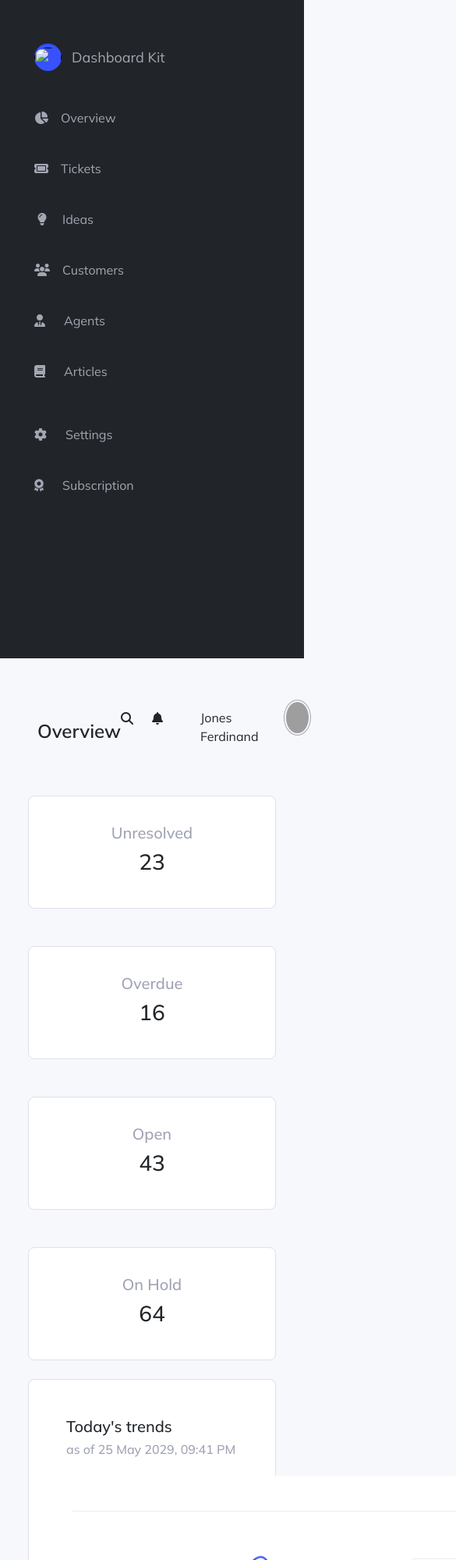
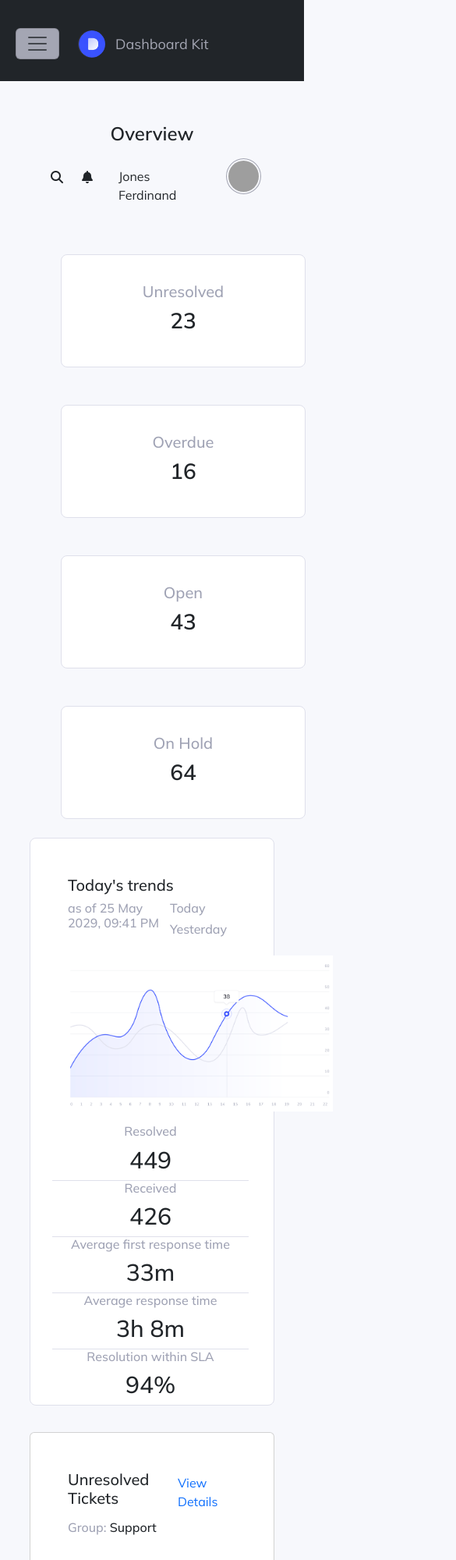
Before and after one commit to bignacio-seneca/BeatriceIgnacio_Boostrap, a website: page public/index.html in a window 390 px wide. Shown: the top 2000 px of the page at 78% size, 585 px wide, since content can reach past the window. Drawn offline with nearby package versions, Linux system fonts and the light colour scheme; grey boxes are pictures that could not be loaded.

Commit message:
Mobile Responsive
Now mobile responsive

```diff
--- a/public/assets/css/style.css
+++ b/public/assets/css/style.css
@@ -3,6 +3,15 @@ body{
     height:100%;
     font-family: Mulish;
 }
+
+h6 {
+    font-family: Mulish;
+}
+
+.secondheader{
+    font-size: 16px;
+}
+
 
 .profile{
     outline: 1px solid #A4A6B3;
@@ -21,7 +30,8 @@ body{
     width: 35px;
     height: 35px;
     margin-right: 13px;
-    background-color: #3751FF;
+    background-image: url('../css/logo.png');
+    background-size: cover;
 }
 
 .navbar a {
@@ -60,6 +70,10 @@ body{
     background-color: #ffffff;
 }
 
+.card-title{
+    font-weight: 600;
+}
+
 .grey-left-outline{
     border-left: 1px solid #DFE0EB;
     background-color: #ffffff;
@@ -78,7 +92,6 @@ body{
 .graph {
     background-image: url(../css/graph.png);
     background-size: contain;
-    /* background-color: #9FA2B4; */
     width: 800px;
     height: 480px;
 }
@@ -92,18 +105,6 @@ body{
     height: 240px;
 }
 
-
-.pink{
-    background-color: pink;
-}
-
-.green{
-    background-color: #29CC97;
-}
-
-.blue {
-    background-color: blueviolet;
-}
 
 .yellow{
     background-color: #FEC400;
@@ -126,3 +127,164 @@ input[type="radio"] {
 .header-icons {
     margin-top: 13px;
 }
+
+.navbar-toggler{
+    background-color: #A4A6B3;
+}
+
+.green{
+    background-color: green;
+}
+
+.second-number{
+    font-size: 30px;
+    font-family: Mulish;
+}
+
+.dash {
+    padding-left: 50px;
+    padding-right: 50px;
+}
+
+
+@media (max-width: 375px){
+
+    .top-card{
+        margin-left: -40px;
+    }
+
+    #menu {
+        position: relative;
+        left: -250px;
+        top: 40px;
+
+    }
+
+    .navbar{
+        position: relative;
+        top: -20px;
+    }
+
+    .header-icons {
+        position: relative;
+        right: -15px;
+    }
+
+    .title{
+        position: relative;
+        top: -9px;
+    }
+
+    .graph {
+        margin-left: -70px;
+        transform: scale(0.6);
+    }
+
+
+    .secondrow {
+        display: flex;
+        flex-direction: column;
+    }
+
+    .grey-left-outline {
+        border-left: none;
+        position: relative;
+        left: -20px;
+    }
+
+    .bottom-card{
+        margin-top: 10px;
+    }
+
+
+    .header{
+        display: flex;
+        flex-direction: column;
+    }
+
+    .days {
+        display: flex;
+        flex-direction: column;
+        margin-left: 10px;
+    }
+
+    .h5mobile{
+        text-align: center;
+    }
+
+    .dash{
+        padding-left: -10px;
+    }
+
+
+}
+
+@media (max-width: 600px){
+
+
+    #menu {
+        position: relative;
+        left: -250px;
+        top: 40px;
+
+    }
+
+    .navbar{
+        position: relative;
+        top: -20px;
+    }
+
+    .header-icons {
+        position: relative;
+        right: -15px;
+    }
+
+    .title{
+        position: relative;
+        top: -9px;
+    }
+
+    .graph {
+        background-image: url(../css/graph.png);
+        background-size: contain;
+        width: 340px;
+        height: 200px;
+    }
+
+    .secondrow {
+        display: flex;
+        flex-direction: column;
+    }
+
+    .grey-left-outline {
+        border-left: none;
+        position: relative;
+        left: -20px;
+    }
+
+    .bottom-card{
+        margin-top: 10px;
+    }
+
+
+    .header{
+        display: flex;
+        flex-direction: column;
+    }
+
+    .days {
+        display: flex;
+        flex-direction: column;
+        margin-left: 10px;
+    }
+
+    .h5mobile{
+        text-align: center;
+    }
+
+    .toprow{
+        position: relative;
+        left: 40px;
+    }
+
+}
--- a/public/index.html
+++ b/public/index.html
@@ -36,22 +36,34 @@
         col-sm-2: take up 2/12 columns from small to xl
         col-2: take up 2/12 columns on mobile-->
 
-      <div class="col-sm-2 d-flex flex-column justify-content-between bg-dark min-vh-100">
-        <nav class="navbar mt-5 ms-2">
-          <div>
+      <div class="sidebar col-sm-2 d-flex flex-column bg-dark">
+
+        <nav class="navbar navbar-expand-sm d-flex flex-column mt-5 ms-2 align-items-start">
+
+          <div class="d-flex">
             <!--logo and brand-->
             <!--align-items-center: vertically center
               ms-4: add margin to the left (start)-->
-            <a href="" class="text-decoration-none d-flex align-items-center ms-4 mb-4 text-white">
-              <img src="" alt="" class="navbar-brand logo">
+            <button class="navbar-toggler" type="button" data-bs-toggle="collapse" data-bs-target="#menu"
+              aria-controls="navbarNav" aria-expanded="false" aria-label="Toggle navigation">
+              <span class="navbar-toggler-icon"></span>
+            </button>
+
+            <a href="" class="text-decoration-none d-flex align-items-center ms-4 text-white">
+              <div class="navbar-brand logo"></div>
               <span class="brand">Dashboard Kit</span>
             </a>
+
           </div>
 
-          <div id="menu" class="mt-3 ms-2">
+
+
+
+          <div id="menu" class="collapse navbar-collapse mt-5">
+            <div class="d-flex flex-column ">
               <ul class="nav d-flex flex-column">
 
-              <li>
+                <li class="nav-item">
                   <a href="" class="nav-link d-flex">
                     <div class="icon d-flex align-items-center me-3">
                       <i class="fa-solid fa-chart-pie"></i>
@@ -60,7 +72,7 @@
                   </a>
                 </li>
 
-              <li>
+                <li class="nav-item">
                   <a href="" class="nav-link d-flex">
                     <div class="icon d-flex align-items-center me-3">
                       <i class="fa-solid fa-ticket"></i>
@@ -69,7 +81,7 @@
                   </a>
                 </li>
 
-              <li>
+                <li class="nav-item">
                   <a href="" class="nav-link d-flex">
                     <div class="icon d-flex justify-content-center align-items-center me-3">
                       <i class="fa-solid fa-lightbulb me-1 ms-1"></i>
@@ -78,7 +90,7 @@
                   </a>
                 </li>
 
-              <li>
+                <li class="nav-item">
                   <a href="" class="nav-link d-flex">
                     <div class="icon d-flex justify-content-center align-items-center me-3">
                       <i class="fa-solid fa-users"></i>
@@ -87,7 +99,7 @@
                   </a>
                 </li>
 
-              <li>
+                <li class="nav-item">
                   <a href="" class="nav-link d-flex">
                     <div class="icon d-flex justify-content-center align-items-center me-3">
                       <i class="fa-solid fa-user-tie me-2"></i>
@@ -95,7 +107,7 @@
                     <span>Agents</span>
                   </a>
                 </li>
-              <li>
+                <li class="nav-item">
                   <a href="" class="nav-link d-flex">
                     <div class="icon d-flex justify-content-center align-items-center me-3">
                       <i class="fa-solid fa-book me-2"></i>
@@ -107,7 +119,7 @@
 
               <ul class="nav d-flex flex-column mt-3">
 
-              <li>
+                <li class="nav-item">
                   <a href="" class="nav-link d-flex">
                     <div class="icon d-flex justify-content-center align-items-center me-3">
                       <i class="fa-solid fa-gear me-2"></i>
@@ -116,7 +128,7 @@
                   </a>
                 </li>
 
-              <li>
+                <li class="nav-item">
                   <a href="" class="nav-link d-flex">
                     <div class="icon d-flex justify-content-center align-items-center me-3">
                       <i class="fa-solid fa-award me-2"></i>
@@ -124,16 +136,20 @@
                     <span>Subscription</span>
                   </a>
                 </li>
+
               </ul>
+            </div>
+
           </div>
         </nav>
       </div>
 
+
       <!-- DASHBOARD -->
-      <div class="col-sm-10 mt-5 px-5 ">
+      <div class="col-sm-10 mt-5 dash">
 
         <!-- HEADER -->
-        <div class="d-flex justify-content-between align-items-center">
+        <div class="header d-flex justify-content-between align-items-center">
           <span class="title">Overview</span>
 
           <!-- ICONS & PROFILE -->
@@ -151,7 +167,8 @@
         </div>
 
         <!-- Top Row -->
-        <div class="row justify-content-between">
+        <div class="row justify-content-between toprow">
+
           <div class="card top-card card-outline col-sm-3 mt-5 align-items-center justify-content-center">
             <h5 class="grey-header">Unresolved</h5>
             <h1 class="card-title">23</h1>
@@ -168,17 +185,18 @@
             <h5 class="grey-header">On Hold</h5>
             <h1 class="card-title">64</h1>
           </div>
+
         </div>
 
         <!-- 2nd Row -->
         <div class="row">
-          <div class="d-flex card-outline col-sm-12 mt-4 ps-5">
+          <div class="secondrow d-flex card-outline col-sm-12 mt-4 ps-5">
             <div class="col-sm-8">
               <h5 class="mt-5">Today's trends</h5>
               <div class="d-flex justify-content-between">
                 <h6 class="grey-header">as of 25 May 2029, 09:41 PM</h6>
 
-                <div class="d-flex">
+                <div class="d-flex days">
                   <h6 class="grey-header me-5">Today</h6>
                   <h6 class="grey-header me-5">Yesterday</h6>
                 </div>
@@ -193,24 +211,24 @@
             <!-- Right Side-->
             <div class="d-flex flex-column col-sm-4 grey-left-outline">
               <div class="flex-grow-1 d-flex flex-column align-items-center justify-content-center grey-bottom-outline">
-                <h5 class="grey-header">Resolved</h5>
-                <h1>449</h1>
+                <h5 class="grey-header secondheader">Resolved</h5>
+                <h1 class="second-number">449</h1>
               </div>
               <div class="flex-grow-1 d-flex flex-column align-items-center justify-content-center grey-bottom-outline">
-                <h5 class="grey-header">Received</h5>
-                <h1>426</h1>
+                <h5 class="grey-header secondheader">Received</h5>
+                <h1 class="second-number">426</h1>
               </div>
               <div class="flex-grow-1 d-flex flex-column align-items-center justify-content-center grey-bottom-outline">
-                <h5 class="grey-header">Average first response time</h5>
-                <h1>33m</h1>
+                <h5 class="grey-header h5mobile secondheader">Average first response time</h5>
+                <h1 class="second-number">33m</h1>
               </div>
               <div class="flex-grow-1 d-flex flex-column align-items-center justify-content-center grey-bottom-outline">
-                <h5 class="grey-header">Average response time</h5>
-                <h1>3h 8m</h1>
+                <h5 class="grey-header secondheader">Average response time</h5>
+                <h1 class="second-number">3h 8m</h1>
               </div>
               <div class="flex-grow-1 d-flex flex-column align-items-center justify-content-center">
-                <h5 class="grey-header">Resolution within SLA</h5>
-                <h1>94%</h1>
+                <h5 class="grey-header secondheader">Resolution within SLA</h5>
+                <h1 class="second-number">94%</h1>
               </div>
             </div>
 
```
Also changed, not shown: public/assets/css/logo.png (added). Lines whose indentation alone changed are shown as unchanged.
